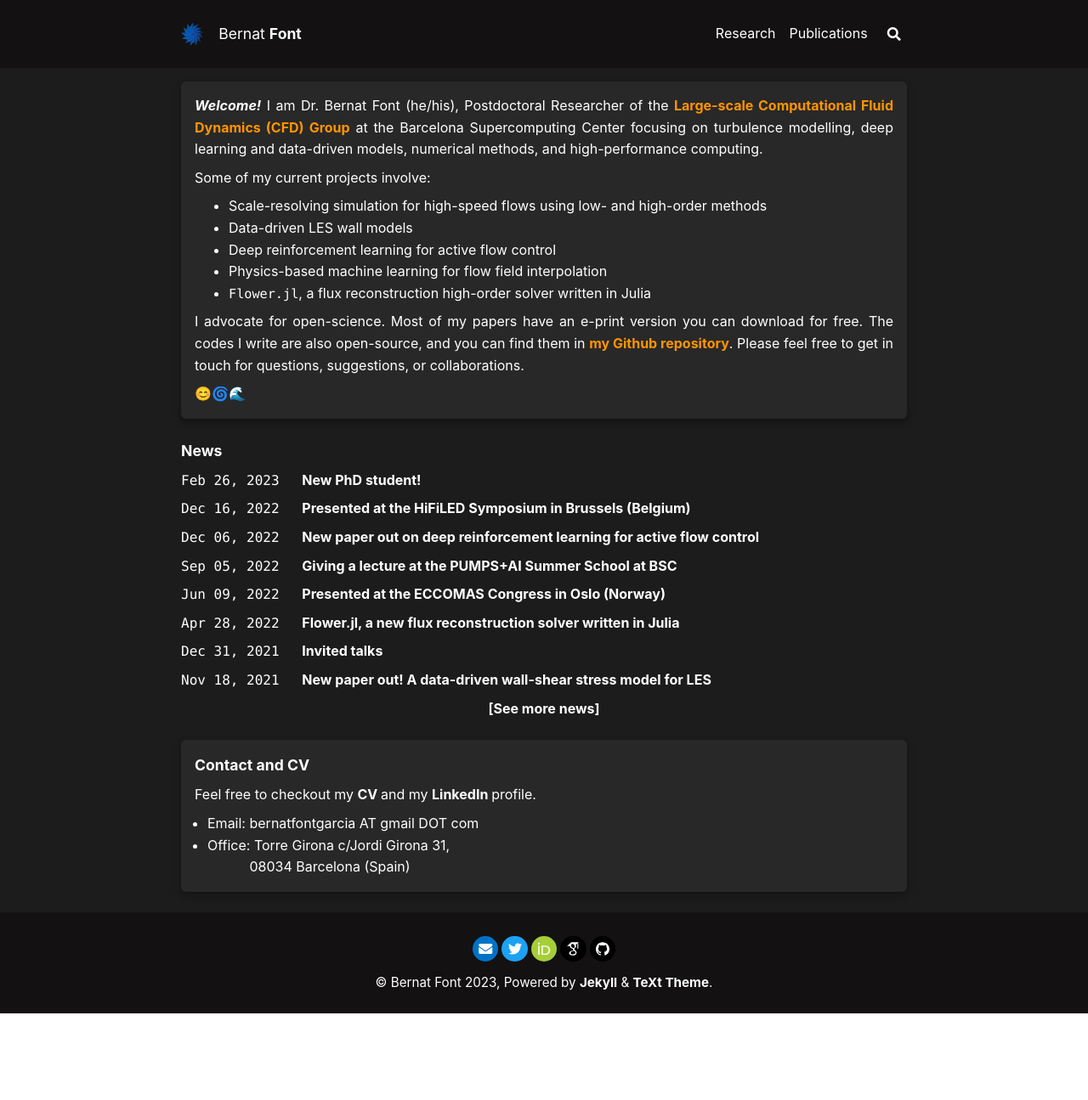
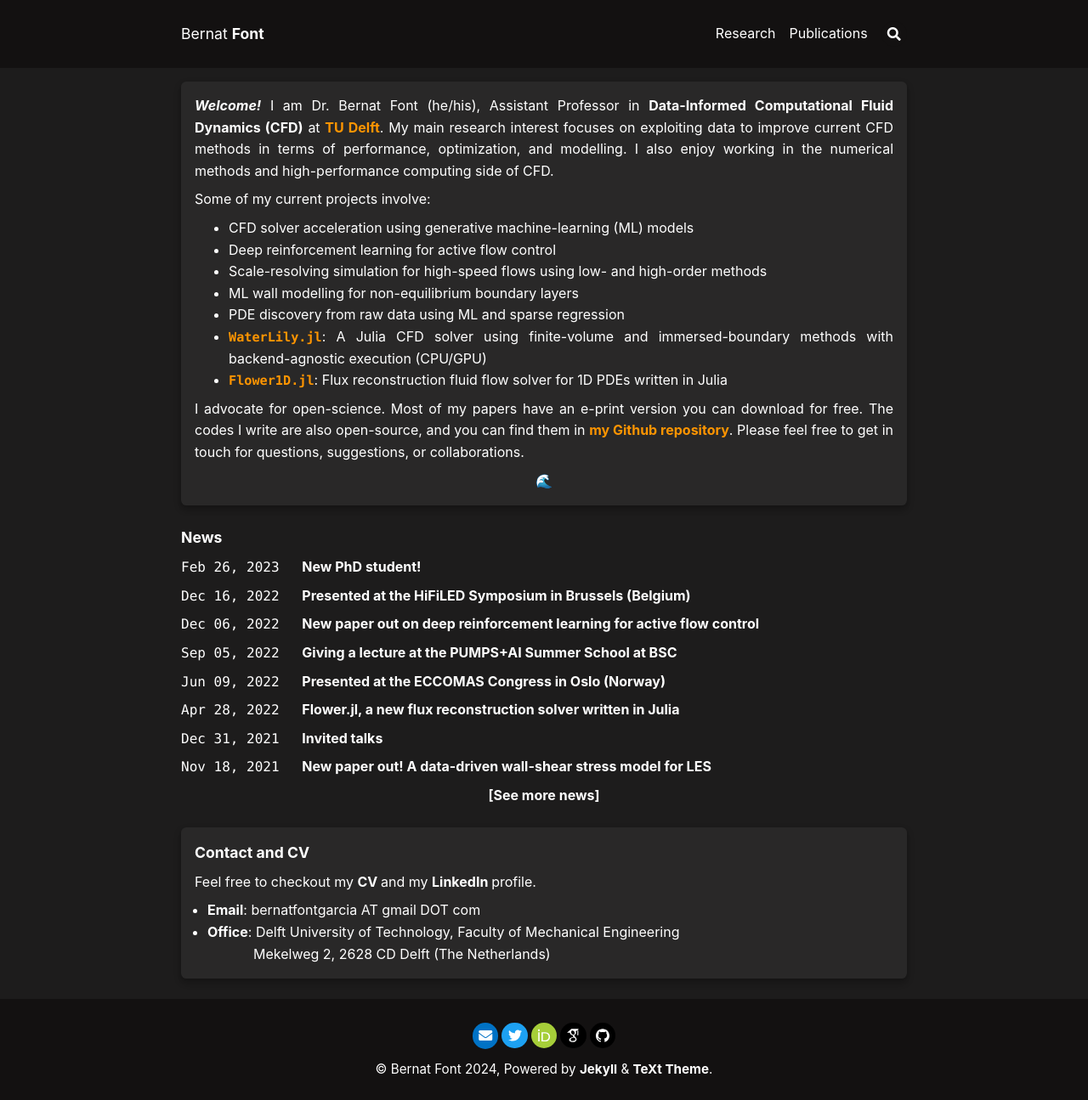
Before and after one commit to b-fg/b-fg.github.io, a Jekyll site: the page built from index.md, in a window 1280 px wide. Shown: the whole page at 85% size. Built offline with Jekyll 4.4.1, drawn with Linux system fonts in a browser that asks for light colours; nearby versions of some CDN libraries; emoji names are drawn with the system emoji font; before the commit the page ends 1193 px from its top, so only the background shows below that.

Commit message:
2024 first update.

```diff
--- a/_data/locale.yml
+++ b/_data/locale.yml
@@ -21,7 +21,7 @@ en: &EN
   FOLLOW_US               : "Follow us on [NAME]."
   EMAIL_ME                : "Send me an Email."
   EMAIL_US                : "Send us an Email."
-  COPYRIGHT_DATES         : "2023"
+  COPYRIGHT_DATES         : "2024"
 
 en-GB:
   <<: *EN
--- a/_includes/bio.html
+++ b/_includes/bio.html
@@ -2,23 +2,24 @@
 <div class="card" style="max-width:100%">
 <div class="card__content">
 <div markdown="1">
-***Welcome!*** I am Dr. Bernat Font (he/his), Postdoctoral Researcher of the [Large-scale Computational Fluid Dynamics (CFD) Group](https://www.bsc.es/discover-bsc/organisation/research-departments/large-scale-computational-fluid-dynamics) at the Barcelona Supercomputing Center focusing on turbulence modelling, deep learning and data-driven models, numerical methods, and high-performance computing.
+***Welcome!*** I am Dr. Bernat Font (he/his), Assistant Professor in **Data-Informed Computational Fluid Dynamics (CFD)** at [TU Delft](https://www.tudelft.nl/staff/b.font/). My main research interest focuses on exploiting data to improve current CFD methods in terms of performance, optimization, and modelling. I also enjoy working in the numerical methods and high-performance computing side of CFD.
 
 Some of my current projects involve:
 <div markdown="1" style="list-style-type:none; margin-left:40px">
+* CFD solver acceleration using generative machine-learning (ML) models
+* Deep reinforcement learning for active flow control
 * Scale-resolving simulation for high-speed flows using low- and high-order methods
-* Data-driven LES wall models
-* Deep reinforcement learning for active flow control
-* Physics-based machine learning for flow field interpolation
-* `Flower.jl`, a flux reconstruction high-order solver written in Julia
+* ML wall modelling for non-equilibrium boundary layers
+* PDE discovery from raw data using ML and sparse regression
+* [`WaterLily.jl`](https://github.com/weymouth/WaterLily.jl): A Julia CFD solver using finite-volume and immersed-boundary methods with backend-agnostic execution (CPU/GPU)
+* [`Flower1D.jl`](https://github.com/b-fg/Flower1D.jl): Flux reconstruction fluid flow solver for 1D PDEs written in Julia
 </div>
 
 I advocate for open-science.
 Most of my papers have an e-print version you can download for free.
 The codes I write are also open-source, and you can find them in [my Github repository](https://github.com/b-fg).
 Please feel free to get in touch for questions, suggestions, or collaborations.
-
-:blush::cyclone::ocean:
+<p style="text-align: center;">:ocean:</p>
 </div>
 
 </div>
--- a/_includes/cv_and_contact.html
+++ b/_includes/cv_and_contact.html
@@ -4,11 +4,11 @@
     <div class="card__content">
         <!-- <img class="image image--lg" src="/assets/images/me.svg" align="right" style="margin-top:10px; margin-right:-17px"/> -->
         <h4>Contact and CV</h4>
-        <p>Feel free to checkout my <a class="item__header" href="/assets/pdf/Bernat_Font_CV.pdf" target="_blank"> CV </a> and my <a class="item__header" href="https://www.linkedin.com/in/{{ _author.linkedin}}" target="_blank"> LinkedIn </a> profile. </p>
+        <p>Feel free to checkout my <a class="item__header" href="https://raw.githubusercontent.com/b-fg/CV.tex/master/main.pdf" target="_blank"> CV </a> and my <a class="item__header" href="https://www.linkedin.com/in/{{ _author.linkedin}}" target="_blank"> LinkedIn </a> profile. </p>
         <p><ul style="padding-left:15px">
-        <li> Email: bernatfontgarcia AT gmail DOT com</li>
-        <li> Office: Torre Girona c/Jordi Girona 31,<br>
-        &nbsp;&nbsp;&nbsp;&nbsp;&nbsp;&nbsp;&nbsp;&nbsp;&nbsp;&nbsp;&nbsp;08034 Barcelona (Spain)<br></li>
+        <li> <b>Email</b>: bernatfontgarcia AT gmail DOT com</li>
+        <li> <b>Office</b>: Delft University of Technology, Faculty of Mechanical Engineering<br>
+        &nbsp;&nbsp;&nbsp;&nbsp;&nbsp;&nbsp;&nbsp;&nbsp;&nbsp;&nbsp;&nbsp;&nbsp;Mekelweg 2, 2628 CD Delft (The Netherlands)<br></li>
         </ul></p>
     </div>
 </div>
--- a/_includes/header.html
+++ b/_includes/header.html
@@ -9,7 +9,7 @@
     <div class="main">
       <div class="header__title">
         <div class="header__brand">
-          {%- include svg/logo.svg -%}
+          <!-- {%- include svg/logo.svg -%} -->
           {%- assign _paths_root = site.paths.root | default: site.data.variables.default.paths.root  -%}
           {%- include snippets/get-nav-url.html path=_paths_root -%}
           {%- if _author.forename and _author.surename -%}
```
Also changed, not shown: Gemfile.lock, 1 other file.
